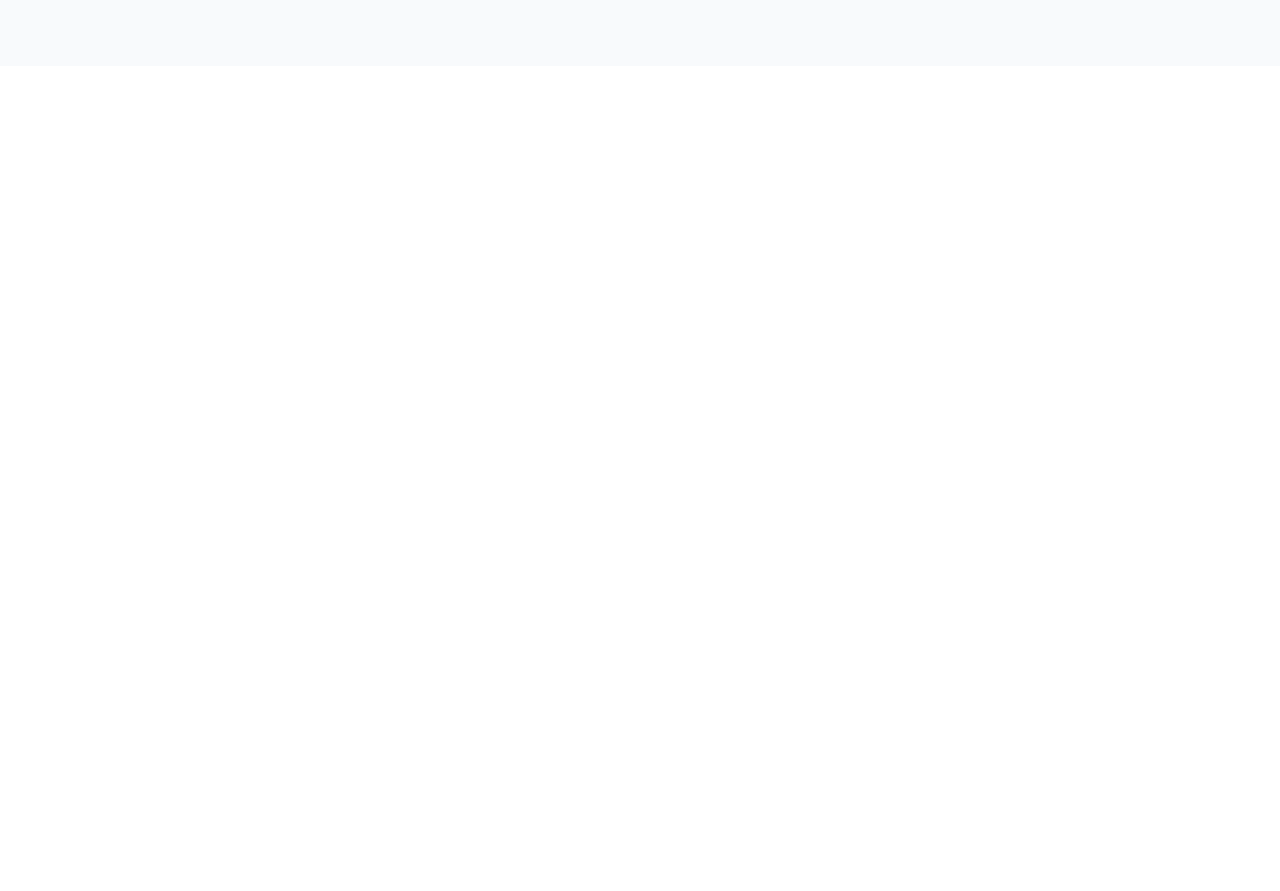
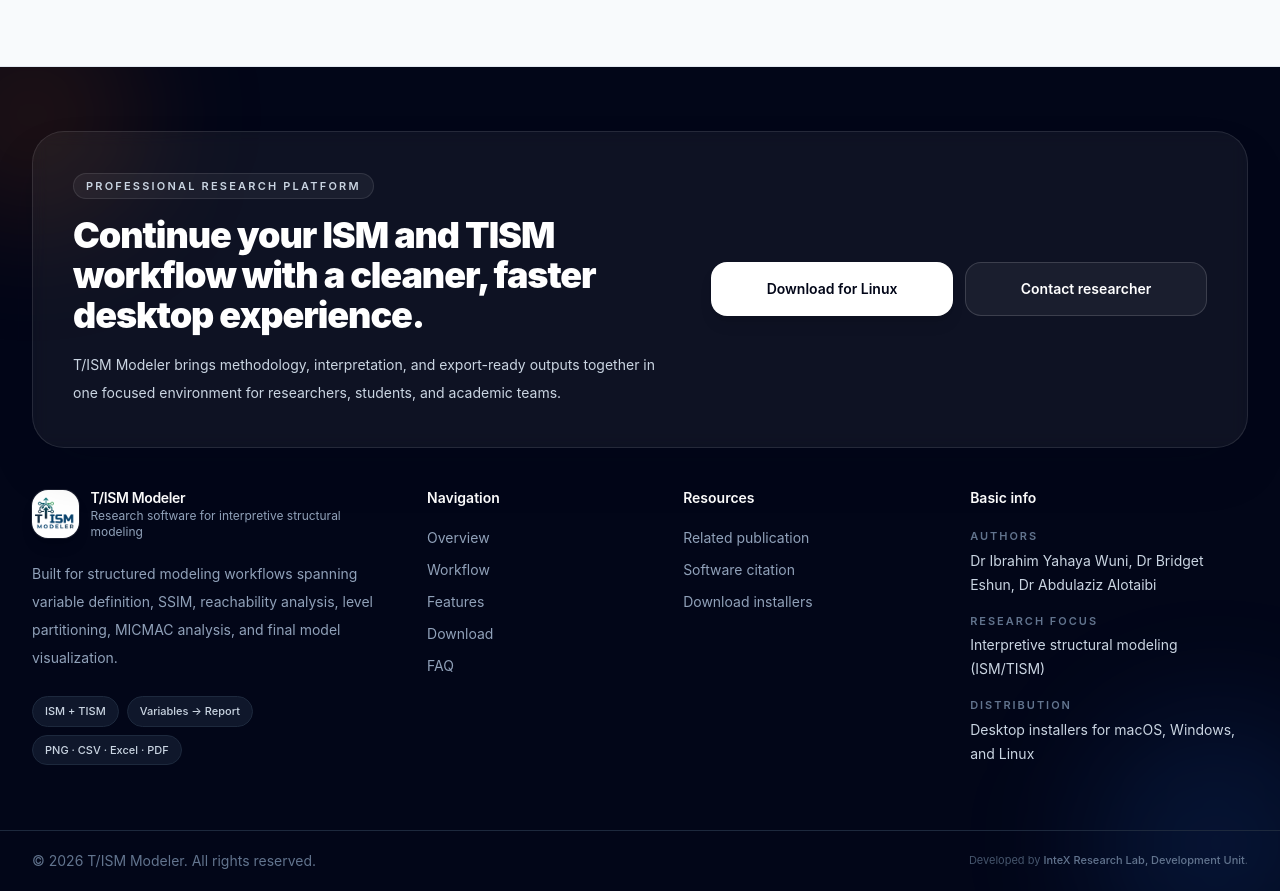
Before and after one commit to IntexResearchLab/TISM-Modeler-Site, a React (Vite) app: page / in a window 1280 px wide. Shown: the part 4780-5671 px from the top of the page. Before the commit the page ends 4846 px from the top, so only its background shows below. Built offline with nearby package versions, Linux system fonts and the light colour scheme.

Commit message:
Footer added

```diff
--- a/src/App.tsx
+++ b/src/App.tsx
@@ -179,6 +179,26 @@
       q: 'Can I use it for academic reporting?',
       a: 'Yes. The product is designed to help users move from structured inputs to visual outputs and exportable artifacts suitable for reports and presentations.',
     },
+  ]
+
+  const footerLinks = [
+    { label: 'Overview', href: '#overview' },
+    { label: 'Workflow', href: '#workflow' },
+    { label: 'Features', href: '#features' },
+    { label: 'Download', href: '#download' },
+    { label: 'FAQ', href: '#faq' },
+  ]
+
+  const footerInfo = [
+    { label: 'Authors', value: authors.join(', ') },
+    { label: 'Research focus', value: 'Interpretive structural modeling (ISM/TISM)' },
+    { label: 'Distribution', value: 'Desktop installers for macOS, Windows, and Linux' },
+  ]
+
+  const footerResources = [
+    { label: 'Related publication', href: paperLink },
+    { label: 'Software citation', href: '#top' },
+    { label: 'Download installers', href: '#download' },
   ]
 
   const detectedPlatform = useMemo<PlatformKey>(() => {
@@ -809,6 +829,163 @@
           </div>
         </section>
       </main>
+
+      <footer className="relative overflow-hidden border-t border-slate-200 bg-slate-950 text-slate-200">
+        <div className="pointer-events-none absolute inset-0">
+          <div className="absolute left-[-5rem] top-[-4rem] h-56 w-56 rounded-full bg-orange-500/12 blur-3xl" />
+          <div className="absolute right-[-4rem] bottom-[-5rem] h-64 w-64 rounded-full bg-blue-500/12 blur-3xl" />
+        </div>
+
+        <div className="relative mx-auto max-w-7xl px-6 py-12 lg:px-8 lg:py-16">
+          <div className="rounded-[32px] border border-white/10 bg-white/5 p-7 shadow-2xl shadow-slate-950/30 backdrop-blur-sm lg:p-10">
+            <div className="grid gap-8 lg:grid-cols-[1.1fr_0.9fr] lg:items-center">
+              <div>
+                <div className="inline-flex items-center gap-2 rounded-full border border-white/10 bg-white/5 px-3 py-1 text-[11px] font-semibold uppercase tracking-[0.2em] text-slate-300">
+                  Professional research platform
+                </div>
+                <h2 className="mt-4 max-w-2xl text-3xl font-black tracking-[-0.03em] text-white sm:text-4xl">
+                  Continue your ISM and TISM workflow with a cleaner, faster desktop experience.
+                </h2>
+                <p className="mt-4 max-w-2xl text-sm leading-7 text-slate-300">
+                  {appName} brings methodology, interpretation, and export-ready outputs
+                  together in one focused environment for researchers, students, and
+                  academic teams.
+                </p>
+              </div>
+
+              <div className="grid gap-3 sm:grid-cols-2">
+                <button
+                  type="button"
+                  onClick={handleSmartDownload}
+                  className="rounded-2xl bg-white px-5 py-4 text-sm font-semibold text-slate-950 shadow-lg transition hover:bg-slate-100"
+                >
+                  {smartDownloadLabel}
+                </button>
+                <a
+                  href="mailto:ibrahim.wuni@kfupm.edu.sa"
+                  className="rounded-2xl border border-white/15 bg-white/5 px-5 py-4 text-center text-sm font-semibold text-white transition hover:border-white/25 hover:bg-white/10"
+                >
+                  Contact researcher
+                </a>
+              </div>
+            </div>
+          </div>
+
+          <div className="mt-10 grid gap-10 lg:grid-cols-[1.15fr_0.7fr_0.8fr_0.9fr]">
+            <div>
+              <div className="flex items-center gap-3">
+                <div className="flex h-12 w-12 items-center justify-center overflow-hidden rounded-2xl bg-white shadow-lg ring-1 ring-white/10">
+                  <img
+                    src={logo}
+                    alt={`${appName} logo`}
+                    className="h-10 w-10 object-contain"
+                  />
+                </div>
+                <div>
+                  <div className="text-sm font-semibold tracking-tight text-white">
+                    {appName}
+                  </div>
+                  <div className="text-xs text-slate-400">
+                    Research software for interpretive structural modeling
+                  </div>
+                </div>
+              </div>
+
+              <p className="mt-5 max-w-md text-sm leading-7 text-slate-400">
+                Built for structured modeling workflows spanning variable definition,
+                SSIM, reachability analysis, level partitioning, MICMAC analysis, and
+                final model visualization.
+              </p>
+
+              <div className="mt-6 flex flex-wrap gap-2">
+                {metrics.slice(0, 3).map((item) => (
+                  <div
+                    key={item.label}
+                    className="rounded-full border border-slate-800 bg-slate-900 px-3 py-1.5 text-[11px] font-medium text-slate-300"
+                  >
+                    {item.value}
+                  </div>
+                ))}
+              </div>
+            </div>
+
+            <div>
+              <div className="text-sm font-semibold text-white">Navigation</div>
+              <div className="mt-5 space-y-3">
+                {footerLinks.map((item) => (
+                  <a
+                    key={item.label}
+                    href={item.href}
+                    className="block text-sm text-slate-400 transition hover:text-white"
+                  >
+                    {item.label}
+                  </a>
+                ))}
+              </div>
+            </div>
+
+            <div>
+              <div className="text-sm font-semibold text-white">Resources</div>
+              <div className="mt-5 space-y-3">
+                {footerResources.map((item) => (
+                  <a
+                    key={item.label}
+                    href={item.href}
+                    target={item.href.startsWith('http') ? '_blank' : undefined}
+                    rel={item.href.startsWith('http') ? 'noopener noreferrer' : undefined}
+                    className="block text-sm text-slate-400 transition hover:text-white"
+                  >
+                    {item.label}
+                  </a>
+                ))}
+              </div>
+            </div>
+
+            <div>
+              <div className="text-sm font-semibold text-white">Basic info</div>
+              <div className="mt-5 space-y-4">
+                {footerInfo.map((item) => (
+                  <div key={item.label}>
+                    <div className="text-[11px] font-semibold uppercase tracking-[0.18em] text-slate-500">
+                      {item.label}
+                    </div>
+                    <div className="mt-1 text-sm leading-6 text-slate-300">
+                      {item.label === 'Contact' ? (
+                        <a
+                          href={`mailto:${item.value}`}
+                          className="transition hover:text-white"
+                        >
+                          {item.value}
+                        </a>
+                      ) : (
+                        item.value
+                      )}
+                    </div>
+                  </div>
+                ))}
+              </div>
+            </div>
+          </div>
+        </div>
+
+        <div className="relative border-t border-slate-800">
+          <div className="mx-auto flex max-w-7xl flex-col gap-3 px-6 py-5 text-sm text-slate-500 lg:flex-row lg:items-center lg:justify-between lg:px-8">
+            <div>© {new Date().getFullYear()} {appName}. All rights reserved.</div>
+            <div className="text-[11px] text-slate-600">
+              Developed by{' '}
+              <a
+                href="https://www.intexlab.net/"
+                target="_blank"
+                rel="noopener noreferrer"
+                className="font-medium text-slate-500 transition hover:text-slate-300"
+              >
+                InteX Research Lab, Development Unit
+              </a>
+              .
+            </div>
+          </div>
+        </div>
+      </footer>
     </div>
   )
 }
```
